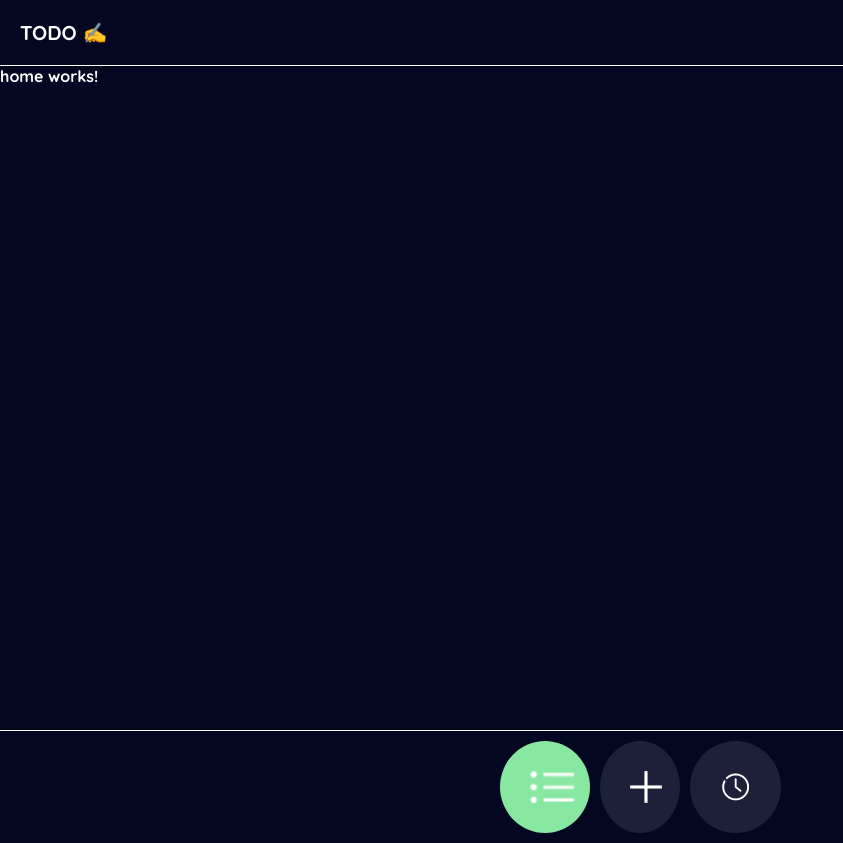
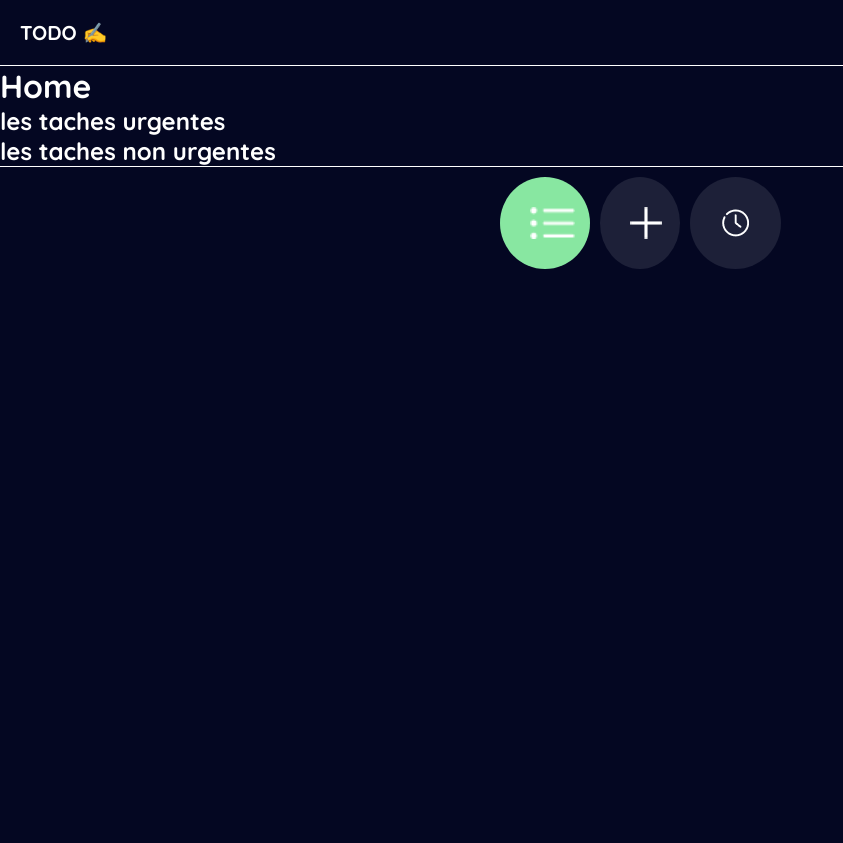
Before and after one commit to AssaNiang/Todo-List, an Angular app: page / in a window 1280 px wide. Shown: the whole page, without its empty margins (0-843 px from the left). After the commit the page ends 800 px from the top, so only its background shows below. Built offline with nearby package versions, Linux system fonts and the light colour scheme.

Commit message:
j'ai modifié le formulaire de isurgent [false] pour que l'affichage des isnonurgent affiche toutes les taches non urgentes et pas seulement un seul

```diff
--- a/src/app/pages/home/home.component.html
+++ b/src/app/pages/home/home.component.html
@@ -1,3 +1,21 @@
-<main>
-    <p>home works!</p>
-</main>
+<h1>Home</h1>
+<!-- <section>
+    <h2>Toutes les taches</h2>
+    <p *ngFor="let task of getAllTask()">{{task.category}}-{{task.content}}</p>
+</section> -->
+<section>
+    <h2>les taches urgentes</h2>
+    <div *ngFor="let task of getUrgentTask(true)">
+
+        <input type="checkbox" id="checkbox">
+        <label for="checkbox">{{task.category}}-{{task.content}}</label>
+
+</div>
+</section>
+<section>
+    <h2>les taches non urgentes</h2>
+    <div *ngFor="let task of getUrgentTask(false)">
+
+        <input type="checkbox" id="checkbox">
+        <label for="checkbox">{{task.category}}-{{task.content}}</label></div>
+</section>
--- a/src/app/pages/home/home.component.ts
+++ b/src/app/pages/home/home.component.ts
@@ -1,4 +1,6 @@
 import { Component } from '@angular/core';
+import { ITask } from 'src/app/interface/todo';
+import { TasksService } from 'src/app/services/tasks.service';
 
 @Component({
   selector: 'app-home',
@@ -6,5 +8,45 @@ import { Component } from '@angular/core';
   styleUrls: ['./home.component.css']
 })
 export class HomeComponent {
+  // je cree une variable de taskList qui contient toutes mes taches
+  taskList : ITask[]=[];
+  taskUrgent:ITask[]=[];
+  taskNoUrgent:ITask[]=[];
+  constructor(private taskservice:TasksService){}
+  ngOnInit(){
+this.getAllTask();
+// this.getUrgentTask();
+// this.getUrgentTask2(false);
+// this.taskUrgent=this.getUrgentTask();
+// this.taskNoUrgent=this.getNoUrgentTask();
+  }
+ getAllTask(){
+const AllTask=this.taskservice.getTaskBasket();
+return AllTask;
+ }
+// getUrgentTask(){
+//   const AllTask=this.taskservice.getTaskBasket();
+// let UrgentTask=AllTask.filter((UTask:ITask)=>UTask.isUrgent==true);
+// console.log("les taches urgentes",UrgentTask);
+// return UrgentTask;
+
+// }
+// getNoUrgentTask(){
+//   const AllTask=this.taskservice.getTaskBasket();
+// let UrgentTask1=AllTask.filter((UTask:ITask)=>UTask.isUrgent===false);
+// console.log("les taches non urgentes",UrgentTask1);
+// return UrgentTask1;
+
+// }
+getUrgentTask(valid:boolean){
+  this.taskList=this.getAllTask();
+  console.log(this.taskList);
+  console.log(this.getAllTask());
+
+  let UrgentTask =this.taskList.filter((UTask)=>UTask.isUrgent===valid);
+  console.log(UrgentTask);
+  console.log(valid);
+return UrgentTask;
+}
 
 }
--- a/src/app/pages/new-task/new-task.component.ts
+++ b/src/app/pages/new-task/new-task.component.ts
@@ -30,7 +30,7 @@ export class NewTaskComponent implements OnInit{
       this.loginForm = this.fb.group({
         category:[null, Validators.required],
         content:[null, Validators.required],
-        isUrgent:[null],
+        isUrgent:[false],
       });
       this.createNewTask();
 
@@ -75,7 +75,8 @@ this.taskservice.addTask(this.currentTask);
     console.log("le contenu:", this.currentTask.content);
   }
   changeIsUrgent(){
-    this.currentTask.isUrgent=this.loginForm.get('isUrgent')?.value;
+
+    this.currentTask.isUrgent=this.loginForm.get('isUrgent')!.value;
     console.log("le isurgent:", this.currentTask.isUrgent);
 
   }
```
